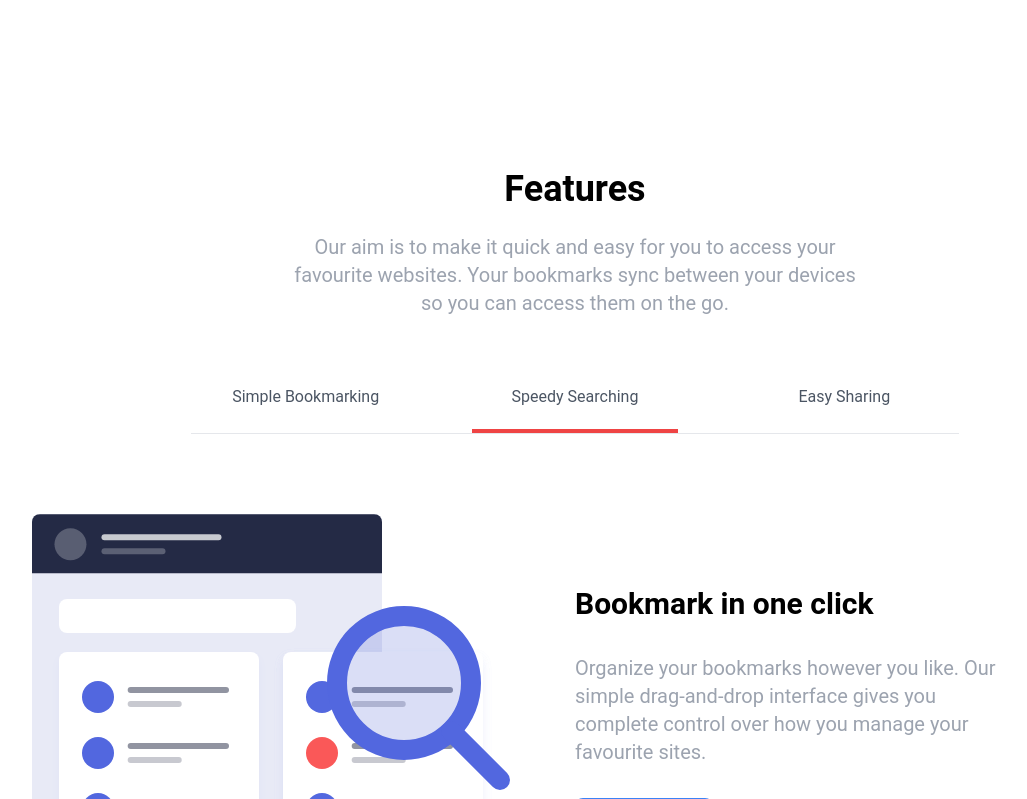
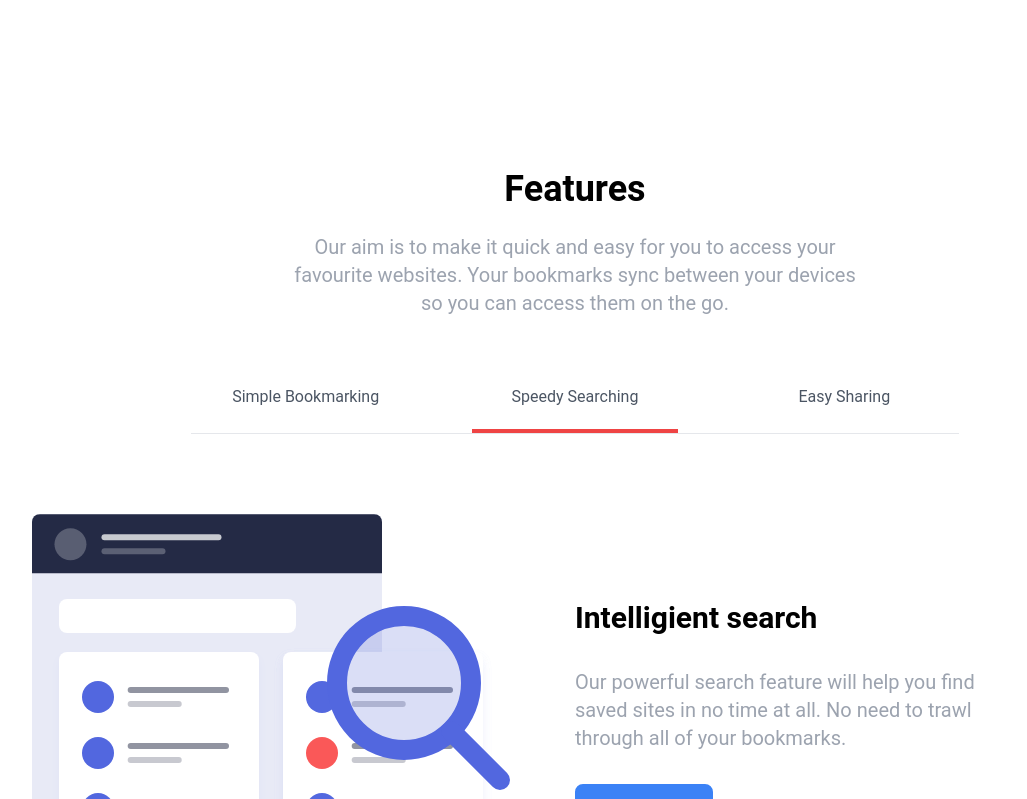
Before and after one commit to marialobillo/bookmark-fe-challenge, a plain HTML site: page index3.html in a window 1280 px wide. Both pictures are taken after a click on the element "Simple Bookmarking Speedy Searching Easy Sharing". Shown: the part 635-1434 px from the top of the page, without its empty margins (65-1092 px from the left). Drawn offline with nearby package versions, Linux system fonts and the light colour scheme.

Commit message:
feat: correct content for the tabs

```diff
--- a/index3.html
+++ b/index3.html
@@ -132,6 +132,7 @@
         <!-- tab content -->
         <div id="tab-contents" class="container mx-auto">
 
+
             <!-- content 1 -->
             <div class="flex flex-col md:flex-row justify-center items-center mx-auto my-10 content panel panel-1">
                 <!-- image-->
@@ -168,12 +169,11 @@
                 <!-- content-->
                 <div class="flex flex-col space-y-8 justify-center md:w-1/2">
                     <h2 class="mt-4 text-3xl font-bold text-center md:mt-0 md:text-left">
-                        Bookmark in one click
+                        Intelligient search
                     </h2>
                     <p class="max-w-md text-xl text-center text-gray-400 md:text-left">
-                        Organize your bookmarks however you like.
-                        Our simple drag-and-drop interface gives you complete
-                        control over how you manage your favourite sites.
+                        Our powerful search feature will help you find saved sites in no time at all.
+                        No need to trawl through all of your bookmarks.
                     </p>
                     <div class="mx-auto md:mx-0">
                         <a href="" class="px-8 py-4 bg-blue-500 rounded-lg text-white font-semibold
@@ -195,12 +195,11 @@
                 <!-- content-->
                 <div class="flex flex-col space-y-8 justify-center md:w-1/2">
                     <h2 class="mt-4 text-3xl font-bold text-center md:mt-0 md:text-left">
-                        Bookmark in one click
+                        Share your bookmarks
                     </h2>
                     <p class="max-w-md text-xl text-center text-gray-400 md:text-left">
-                        Organize your bookmarks however you like.
-                        Our simple drag-and-drop interface gives you complete
-                        control over how you manage your favourite sites.
+                        Easily share your bookmarks and collections with others.
+                        Create a shareable link that you can send at the click of a button.
                     </p>
                     <div class="mx-auto md:mx-0">
                         <a href="" class="px-8 py-4 bg-blue-500 rounded-lg text-white font-semibold
--- a/script.js
+++ b/script.js
@@ -1,18 +1,16 @@
 const tabsArray = Array.from(document.querySelectorAll(".tab"))
 const contentArray = Array.from(document.querySelectorAll('.content'))
 
-
+// tabs on features section
 tabsArray.forEach(tab => {
     tab.addEventListener("click", () => {
         target = tab
-        console.log(tabsArray[0])
         tabsArray.forEach(tab => {
             tab.classList.remove("border-b-4")
             tab.classList.remove("border-red-500")
         })
 
         const currentTab = tabsArray.indexOf(target)
-
         contentArray.forEach(content =>{
             if(contentArray.indexOf(content) === currentTab){
                 content.classList.remove("hidden")
@@ -26,7 +24,7 @@ tabsArray.forEach(tab => {
     })
 })
 
-
+// Faq menu accordion
 const faqs = document.querySelectorAll('.faq');
 
 faqs.forEach(faq => {
```
